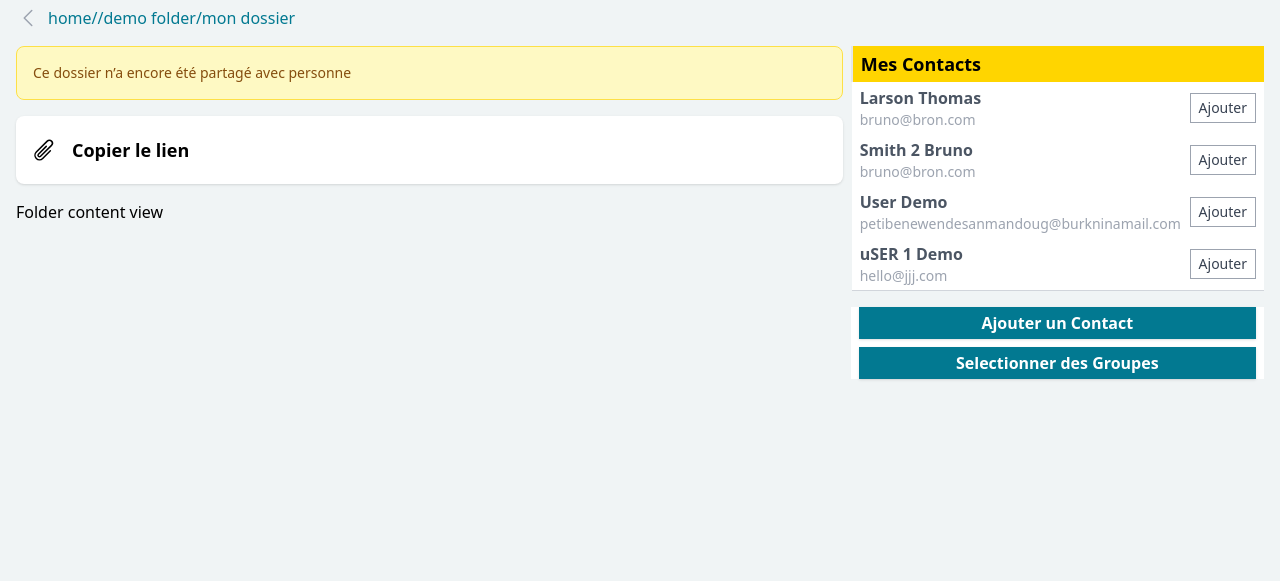
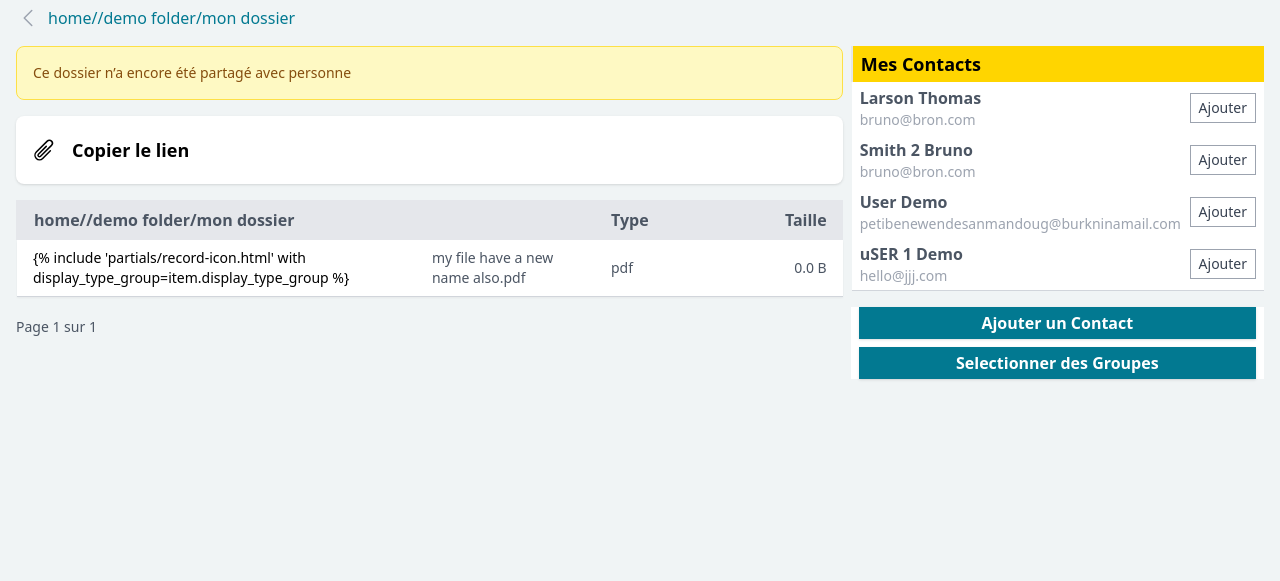
Before and after one commit to msandwidi/file-drve, a Django app: a page that uses drive/templates/drive/folder/share-folder.html in a window 1280 px wide. Shown: the part 162-743 px from the top of the page. Run offline with Django 5.2, Linux system fonts and the light colour scheme; a user stored in the database is signed in; data comes from the database, SQL or seed files in the repository; both versions use the stored data as it was after the commit.

Commit message:
fixing folder sharing

```diff
--- a/drive/templates/drive/folder/share-folder.html
+++ b/drive/templates/drive/folder/share-folder.html
@@ -86,7 +86,90 @@
         </div>
 
         <div class="hidden lg:block">
-            Folder content view
+            <table class="border-b border-gray-300 w-full" id="file-table">
+                <thead class="bg-gray-200">
+                    <tr>
+                        <th class="px-4 py-2 text-left text-md text-gray-600 font-semibold border-l-2 border-gray-200">
+                            home/{{folder.full_path}}
+                        </th>
+                        <th class="w-[20%] md:w-[15%] px-4 py-2 text-left text-md text-gray-600 font-semibold">
+                            Type
+                        </th>
+                        <th
+                            class="w-[20%] md:w-[15%] px-4 py-2 text-left text-md text-gray-600 font-semibold text-right">
+                            Taille
+                        </th>
+                    </tr>
+                </thead>
+                <tbody class="bg-white">
+
+                    {% for item in items %}
+                    <tr class="shadow shadow-sm group hover:bg-gray-50 hover:text-[#027991]">
+                        <td class="px-4 py-2 text-md">
+                            <div>
+                                {% if item.type == 'folder' %}
+
+                                <a href="{% url 'my-box' %}?dossier={{item.slug}}"
+                                    class="text-sm flex space-x-2 items-center">
+
+                                    <svg xmlns="http://www.w3.org/2000/svg" viewBox="0 0 24 24" fill="currentColor"
+                                        class="h-4 w-4 shrink-0 text-gray-500">
+                                        <path
+                                            d="M19.5 21a3 3 0 0 0 3-3v-4.5a3 3 0 0 0-3-3h-15a3 3 0 0 0-3 3V18a3 3 0 0 0 3 3h15ZM1.5 10.146V6a3 3 0 0 1 3-3h5.379a2.25 2.25 0 0 1 1.59.659l2.122 2.121c.14.141.331.22.53.22H19.5a3 3 0 0 1 3 3v1.146A4.483 4.483 0 0 0 19.5 9h-15a4.483 4.483 0 0 0-3 1.146Z" />
+                                    </svg>
+
+                                    <span class="text-sm text-gray-600">{{item.display_name}}</span>
+                                </a>
+
+                                {% else %}
+
+                                <a href="{% url 'file-details' item.slug %}"
+                                    class="text-sm flex space-x-2 items-center">
+
+                                    {% include 'partials/record-icon.html' with
+                                    display_type_group=item.display_type_group %}
+
+                                    <span class="text-sm text-gray-600">{{item.display_name}}</span>
+                                </a>
+
+                                {% endif %}
+
+                            </div>
+                        </td>
+                        <td class="px-4 py-2 text-sm text-gray-600">{{item.display_type}}</td>
+                        <td class="px-4 py-2 text-sm text-right text-gray-600">
+                            {% if item.type == 'folder' %}
+                            -
+                            {% else %}
+                            {{item.display_size}}
+                            {% endif %}
+                        </td>
+                    </tr>
+                    {% endfor %}
+
+                </tbody>
+            </table>
+
+            {% if items %}
+            <div class="mt-4 flex gap-2">
+                {% if page_data.has_previous %}
+                <span class="px-2 py-1 mr-3 border border-gray-200 text-gray-600 text-sm">Page Précédente</span>
+                {% endif %}
+
+                <span class="mr-3 py-1 text-gray-600 text-sm ">Page {{ items.number }} sur {{items.paginator.num_pages}}</span>
+
+                {% if items.has_next %}
+                <span class="px-2 py-1 border border-gray-200 text-gray-600 text-sm">Page Suivante</span>
+                {% endif %}
+            </div>
+            {% else %}
+            <div class="flex items-start p-4 bg-yellow-100 border border-yellow-300 text-yellow-800 rounded-lg space-x-3 mt-2"
+                role="alert">
+                <div class="text-sm">
+                    <p>Ce dossier est vide</p>
+                </div>
+            </div>
+            {% endif %}
         </div>
     </div>
     <div class="min-w-0">
```
Also changed, not shown: db.sqlite3.
